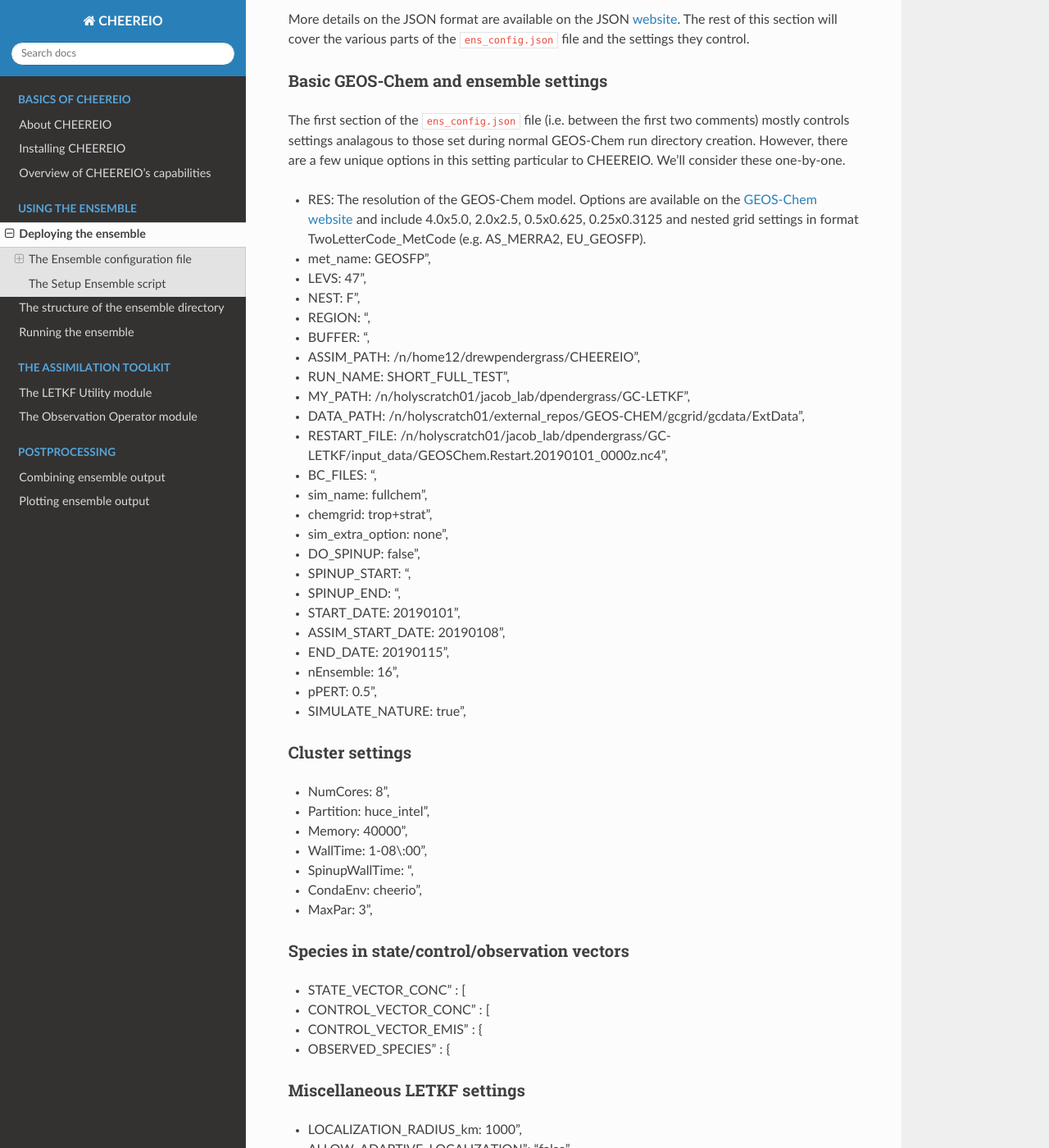
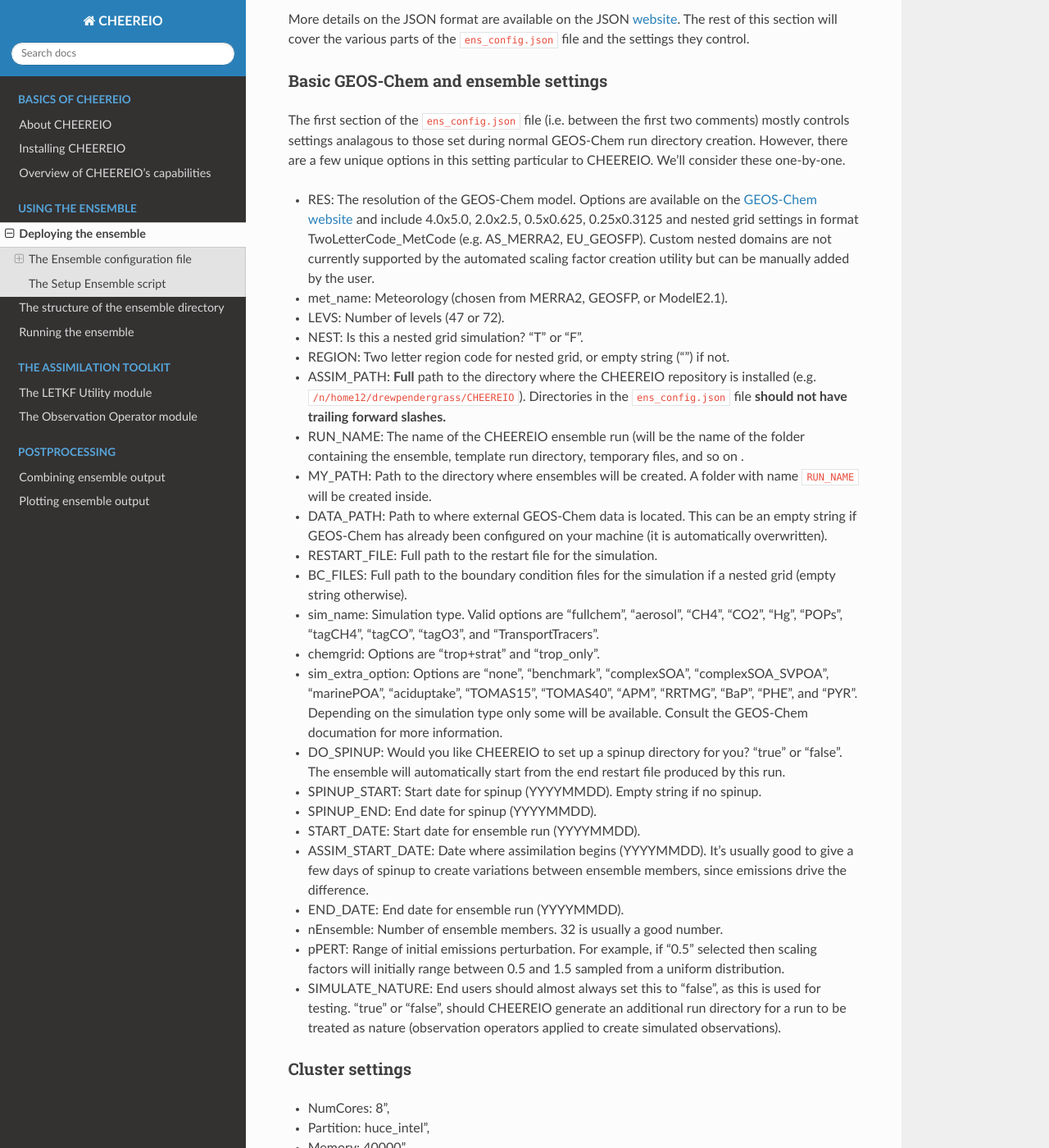
Before and after one commit to drewpendergrass/CHEEREIO, a Sphinx documentation site: the page built from docs/Deploying-the-ensemble.rst, in a window 1280 px wide and 1400 px high, scrolled down 1977 px. Shown: the whole window at 82% size. Built offline with Sphinx 7.4.7 and the Read the Docs theme 2.0.0, drawn with Linux system fonts in a browser that asks for light colours.

Commit message:
docs update

```diff
--- a/docs/Deploying-the-ensemble.rst
+++ b/docs/Deploying-the-ensemble.rst
@@ -71,30 +71,29 @@
 
 The first section of the ``ens_config.json`` file (i.e. between the first two comments) mostly controls settings analagous to those set during normal GEOS-Chem run directory creation. However, there are a few unique options in this setting particular to CHEEREIO. We'll consider these one-by-one.
 
-* RES: The resolution of the GEOS-Chem model. Options are available on the `GEOS-Chem website <http://wiki.seas.harvard.edu/geos-chem/index.php/GEOS-Chem_horizontal_grids>`__ and include 4.0x5.0, 2.0x2.5, 0.5x0.625, 0.25x0.3125 and nested grid settings in format TwoLetterCode\_MetCode (e.g. AS\_MERRA2, EU\_GEOSFP).
-* met_name: GEOSFP",
-* LEVS: 47",
-* NEST: F",
-* REGION: ",
-* BUFFER: ",
-* ASSIM_PATH: /n/home12/drewpendergrass/CHEEREIO",
-* RUN_NAME: SHORT_FULL_TEST",
-* MY_PATH: /n/holyscratch01/jacob_lab/dpendergrass/GC-LETKF",
-* DATA_PATH: /n/holyscratch01/external_repos/GEOS-CHEM/gcgrid/gcdata/ExtData",
-* RESTART_FILE: /n/holyscratch01/jacob_lab/dpendergrass/GC-LETKF/input_data/GEOSChem.Restart.20190101_0000z.nc4",
-* BC_FILES: ",
-* sim_name: fullchem",
-* chemgrid: trop+strat",
-* sim_extra_option: none",
-* DO_SPINUP: false",
-* SPINUP_START: ",
-* SPINUP_END: ",
-* START_DATE: 20190101",
-* ASSIM_START_DATE: 20190108",
-* END_DATE: 20190115",
-* nEnsemble: 16",
-* pPERT: 0.5",
-* SIMULATE_NATURE: true",
+* RES: The resolution of the GEOS-Chem model. Options are available on the `GEOS-Chem website <http://wiki.seas.harvard.edu/geos-chem/index.php/GEOS-Chem_horizontal_grids>`__ and include 4.0x5.0, 2.0x2.5, 0.5x0.625, 0.25x0.3125 and nested grid settings in format TwoLetterCode_MetCode (e.g. AS_MERRA2, EU_GEOSFP). Custom nested domains are not currently supported by the automated scaling factor creation utility but can be manually added by the user.
+* met_name: Meteorology (chosen from MERRA2, GEOSFP, or ModelE2.1).
+* LEVS: Number of levels (47 or 72).
+* NEST: Is this a nested grid simulation? "T" or "F".
+* REGION: Two letter region code for nested grid, or empty string ("") if not.
+* ASSIM_PATH: **Full** path to the directory where the CHEEREIO repository is installed (e.g. ``/n/home12/drewpendergrass/CHEEREIO``). Directories in the ``ens_config.json`` file **should not have trailing forward slashes.**
+* RUN_NAME: The name of the CHEEREIO ensemble run (will be the name of the folder containing the ensemble, template run directory, temporary files, and so on .
+* MY_PATH: Path to the directory where ensembles will be created. A folder with name ``RUN_NAME`` will be created inside.
+* DATA_PATH: Path to where external GEOS-Chem data is located. This can be an empty string if GEOS-Chem has already been configured on your machine (it is automatically overwritten).
+* RESTART_FILE: Full path to the restart file for the simulation.
+* BC_FILES: Full path to the boundary condition files for the simulation if a nested grid (empty string otherwise).
+* sim_name: Simulation type. Valid options are "fullchem", "aerosol", "CH4", "CO2", "Hg", "POPs", "tagCH4", "tagCO", "tagO3", and "TransportTracers".
+* chemgrid: Options are "trop+strat" and "trop_only".
+* sim_extra_option: Options are "none", "benchmark", "complexSOA", "complexSOA_SVPOA", "marinePOA", "aciduptake", "TOMAS15", "TOMAS40", "APM", "RRTMG", "BaP", "PHE", and "PYR". Depending on the simulation type only some will be available. Consult the GEOS-Chem documation for more information.
+* DO_SPINUP: Would you like CHEEREIO to set up a spinup directory for you? "true" or "false". The ensemble will automatically start from the end restart file produced by this run.
+* SPINUP_START: Start date for spinup (YYYYMMDD). Empty string if no spinup.
+* SPINUP_END: End date for spinup (YYYYMMDD).
+* START_DATE: Start date for ensemble run (YYYYMMDD).
+* ASSIM_START_DATE: Date where assimilation begins (YYYYMMDD). It's usually good to give a few days of spinup to create variations between ensemble members, since emissions drive the difference.
+* END_DATE: End date for ensemble run (YYYYMMDD).
+* nEnsemble: Number of ensemble members. 32 is usually a good number.
+* pPERT: Range of initial emissions perturbation. For example, if "0.5" selected then scaling factors will initially range between 0.5 and 1.5 sampled from a uniform distribution.
+* SIMULATE_NATURE: End users should almost always set this to "false", as this is used for testing. "true" or "false", should CHEEREIO generate an additional run directory for a run to be treated as nature (observation operators applied to create simulated observations).
 
 Cluster settings
 ~~~~~~~~~~~~~
```
